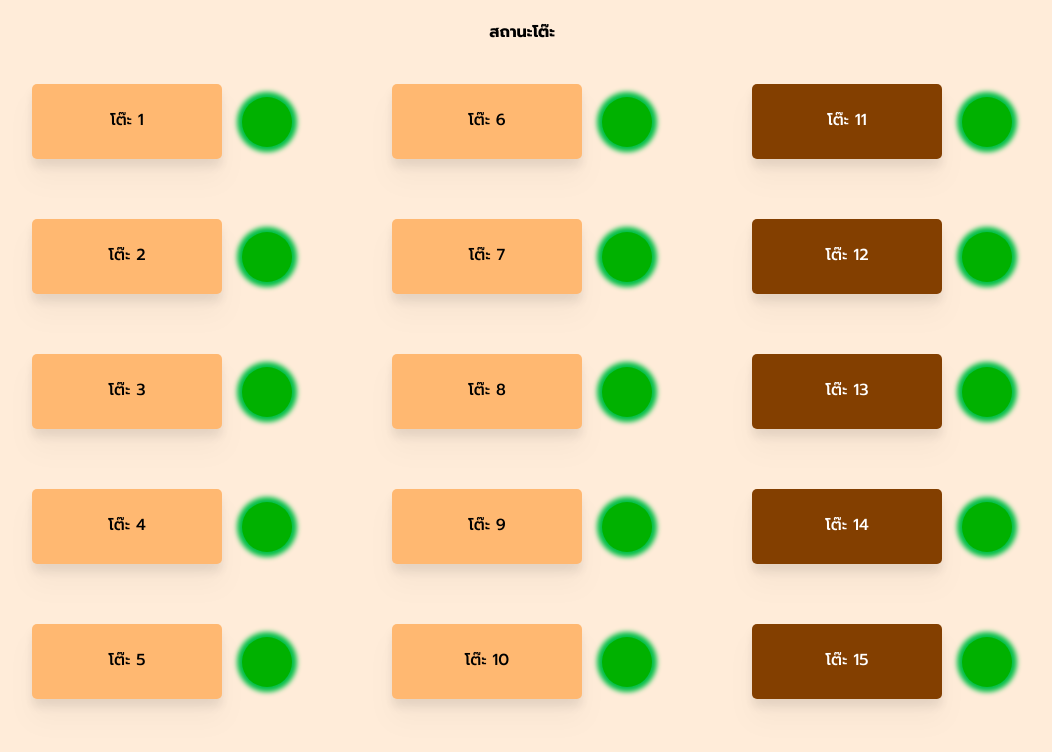
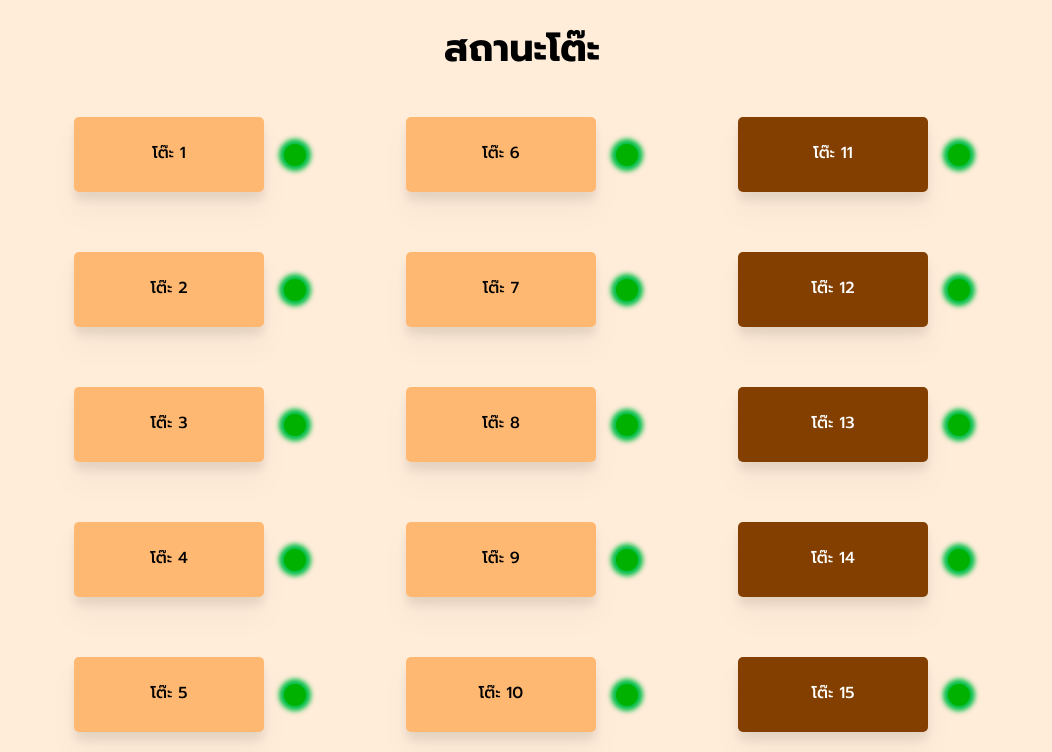
Before and after one commit to Pikachu051/FriedWithPassion, a PHP site: page /table_status.php in a window 1280 px wide. Shown: the part 60-812 px from the top of the page, without its empty margins (118-1170 px from the left). Before the commit the page ends 769 px from the top, so only its background shows below. Run offline with PHP 8.4, Linux system fonts and the light colour scheme; style sheets or scripts are compiled from the project's sources.

Commit message:
Update table_status.php

```diff
--- a/table_status.php
+++ b/table_status.php
@@ -55,8 +55,8 @@
         }
 
         .circle {
-            width: 50px;
-            height: 50px;
+            width: 22px;
+            height: 22px;
             background-color: rgb(0, 177, 0);
             /* Initial color */
             border-radius: 50%;
@@ -67,8 +67,7 @@
         }
         h2{
             font-weight: 700;
-            font-size: 40
-            px;
+            font-size: 38px;
         }
         h2, h3{
             text-align: center;
@@ -87,8 +86,8 @@
                 height: 60px;
             }
             .circle {
-                width: 40px;
-                height: 40px;
+                width: 15px;
+                height: 15px;
             }
             h3{
                 font-weight: 500;
```
